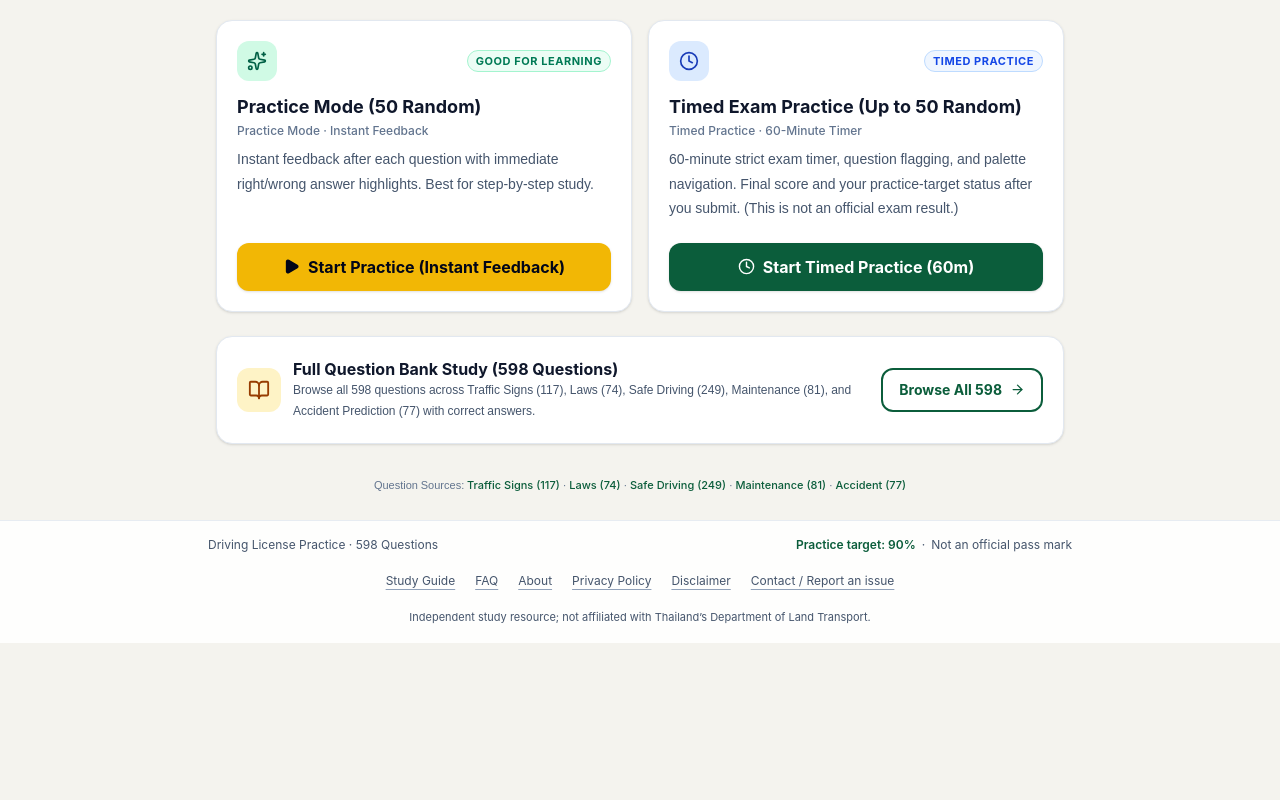
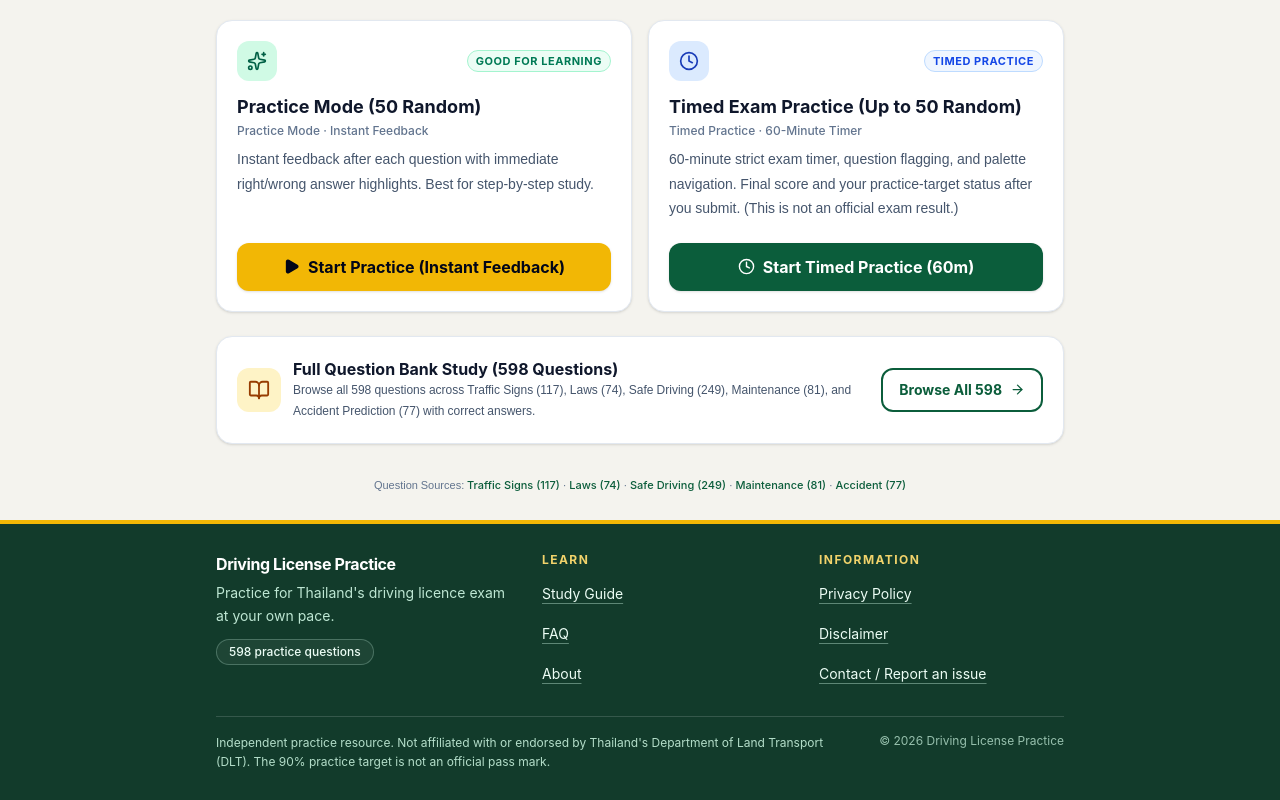
Before and after one commit to ZinLinn254995/Thai-Driving-License-Exam, a React (Vite) app: page / in a window 1280 px wide. Shown: the part 1204-2004 px from the top of the page. Before the commit the page ends 1847 px from the top, so only its background shows below. Built offline with nearby package versions, Linux system fonts and the light colour scheme.

Commit message:
Redesign footer with compact grouped navigation

```diff
--- a/src/App.tsx
+++ b/src/App.tsx
@@ -317,27 +317,48 @@ export default function App() {
         </Suspense>
       </main>
 
-      {/* Footer: concise, touch-friendly links to essential site information. */}
-      <footer className="mt-auto border-t border-slate-200/80 bg-white/90 py-4 text-center text-xs text-slate-600">
-        <div className="max-w-4xl mx-auto px-4 flex flex-col sm:flex-row items-center justify-between gap-2">
-          <p className="m-0">{`Driving License Practice · ${QUESTIONS_BANK.length} Questions`}</p>
-          <p className="m-0 text-xs">
-            <span className="font-semibold text-[#0b5d3b]">Practice target: 90%</span>
-            <span className="mx-1.5">·</span>
-            <span>Not an official pass mark</span>
-          </p>
+      {/* Footer: compact, structured, and consistent with the site's road-sign green palette. */}
+      <footer className="mt-auto border-t-4 border-[#f2b705] bg-[#123b2b] text-white">
+        <div className="mx-auto max-w-4xl px-5 py-6 sm:px-6 sm:py-7">
+          <div className="grid grid-cols-1 gap-6 sm:grid-cols-[1.2fr_1fr_1fr] sm:gap-8">
+            <div className="min-w-0">
+              <p className="m-0 text-base font-bold tracking-tight text-white">Driving License Practice</p>
+              <p className="mt-1.5 max-w-xs text-sm leading-relaxed text-emerald-100/90">
+                Practice for Thailand's driving licence exam at your own pace.
+              </p>
+              <p className="mt-3 inline-flex rounded-full border border-emerald-100/25 bg-white/5 px-3 py-1 text-xs font-medium text-emerald-50">
+                {QUESTIONS_BANK.length} practice questions
+              </p>
+            </div>
+
+            <nav aria-label="Learning resources" className="min-w-0">
+              <h2 className="mb-2 text-xs font-bold uppercase tracking-[0.12em] text-[#f2d36b]">Learn</h2>
+              <ul className="m-0 grid list-none grid-cols-2 gap-x-3 gap-y-1 p-0 sm:grid-cols-1">
+                <li><a href="/study-guide.html" className="inline-flex min-h-9 items-center rounded-sm py-1 text-sm text-emerald-50 underline decoration-emerald-100/40 underline-offset-4 transition-colors hover:text-white hover:decoration-white focus-visible:outline-white">Study Guide</a></li>
+                <li><a href="/faq.html" className="inline-flex min-h-9 items-center rounded-sm py-1 text-sm text-emerald-50 underline decoration-emerald-100/40 underline-offset-4 transition-colors hover:text-white hover:decoration-white focus-visible:outline-white">FAQ</a></li>
+                <li><a href="/about.html" className="inline-flex min-h-9 items-center rounded-sm py-1 text-sm text-emerald-50 underline decoration-emerald-100/40 underline-offset-4 transition-colors hover:text-white hover:decoration-white focus-visible:outline-white">About</a></li>
+              </ul>
+            </nav>
+
+            <nav aria-label="Website information" className="min-w-0">
+              <h2 className="mb-2 text-xs font-bold uppercase tracking-[0.12em] text-[#f2d36b]">Information</h2>
+              <ul className="m-0 grid list-none grid-cols-2 gap-x-3 gap-y-1 p-0 sm:grid-cols-1">
+                <li><a href="/privacy.html" className="inline-flex min-h-9 items-center rounded-sm py-1 text-sm text-emerald-50 underline decoration-emerald-100/40 underline-offset-4 transition-colors hover:text-white hover:decoration-white focus-visible:outline-white">Privacy Policy</a></li>
+                <li><a href="/disclaimer.html" className="inline-flex min-h-9 items-center rounded-sm py-1 text-sm text-emerald-50 underline decoration-emerald-100/40 underline-offset-4 transition-colors hover:text-white hover:decoration-white focus-visible:outline-white">Disclaimer</a></li>
+                <li><a href="/contact.html" className="inline-flex min-h-9 items-center rounded-sm py-1 text-sm text-emerald-50 underline decoration-emerald-100/40 underline-offset-4 transition-colors hover:text-white hover:decoration-white focus-visible:outline-white">Contact / Report an issue</a></li>
+              </ul>
+            </nav>
+          </div>
+
+          <div className="mt-5 border-t border-white/15 pt-4 sm:mt-6 sm:flex sm:items-start sm:justify-between sm:gap-6">
+            <p className="m-0 max-w-2xl text-xs leading-relaxed text-emerald-100/85">
+              Independent practice resource. Not affiliated with or endorsed by Thailand's Department of Land Transport (DLT). The 90% practice target is not an official pass mark.
+            </p>
+            <p className="mt-3 shrink-0 text-xs text-emerald-100/70 sm:mt-0">
+              © {new Date().getFullYear()} Driving License Practice
+            </p>
+          </div>
         </div>
-        <nav aria-label="Site information" className="max-w-4xl mx-auto px-3 mt-2 flex flex-wrap items-center justify-center gap-x-1 gap-y-1 font-sans text-xs">
-          <a href="/study-guide.html" className="inline-flex min-h-10 items-center rounded-md px-2 underline underline-offset-4 decoration-slate-400 hover:text-slate-950 focus-visible:outline focus-visible:outline-2 focus-visible:outline-offset-2 focus-visible:outline-blue-700">Study Guide</a>
-          <a href="/faq.html" className="inline-flex min-h-10 items-center rounded-md px-2 underline underline-offset-4 decoration-slate-400 hover:text-slate-950 focus-visible:outline focus-visible:outline-2 focus-visible:outline-offset-2 focus-visible:outline-blue-700">FAQ</a>
-          <a href="/about.html" className="inline-flex min-h-10 items-center rounded-md px-2 underline underline-offset-4 decoration-slate-400 hover:text-slate-950 focus-visible:outline focus-visible:outline-2 focus-visible:outline-offset-2 focus-visible:outline-blue-700">About</a>
-          <a href="/privacy.html" className="inline-flex min-h-10 items-center rounded-md px-2 underline underline-offset-4 decoration-slate-400 hover:text-slate-950 focus-visible:outline focus-visible:outline-2 focus-visible:outline-offset-2 focus-visible:outline-blue-700">Privacy Policy</a>
-          <a href="/disclaimer.html" className="inline-flex min-h-10 items-center rounded-md px-2 underline underline-offset-4 decoration-slate-400 hover:text-slate-950 focus-visible:outline focus-visible:outline-2 focus-visible:outline-offset-2 focus-visible:outline-blue-700">Disclaimer</a>
-          <a href="/contact.html" className="inline-flex min-h-10 items-center rounded-md px-2 underline underline-offset-4 decoration-slate-400 hover:text-slate-950 focus-visible:outline focus-visible:outline-2 focus-visible:outline-offset-2 focus-visible:outline-blue-700">Contact / Report an issue</a>
-        </nav>
-        <p className="max-w-4xl mx-auto mt-2 px-4 text-[11px] leading-relaxed text-slate-600 font-sans">
-          Independent study resource; not affiliated with Thailand’s Department of Land Transport.
-        </p>
       </footer>
     </div>
   );
```
